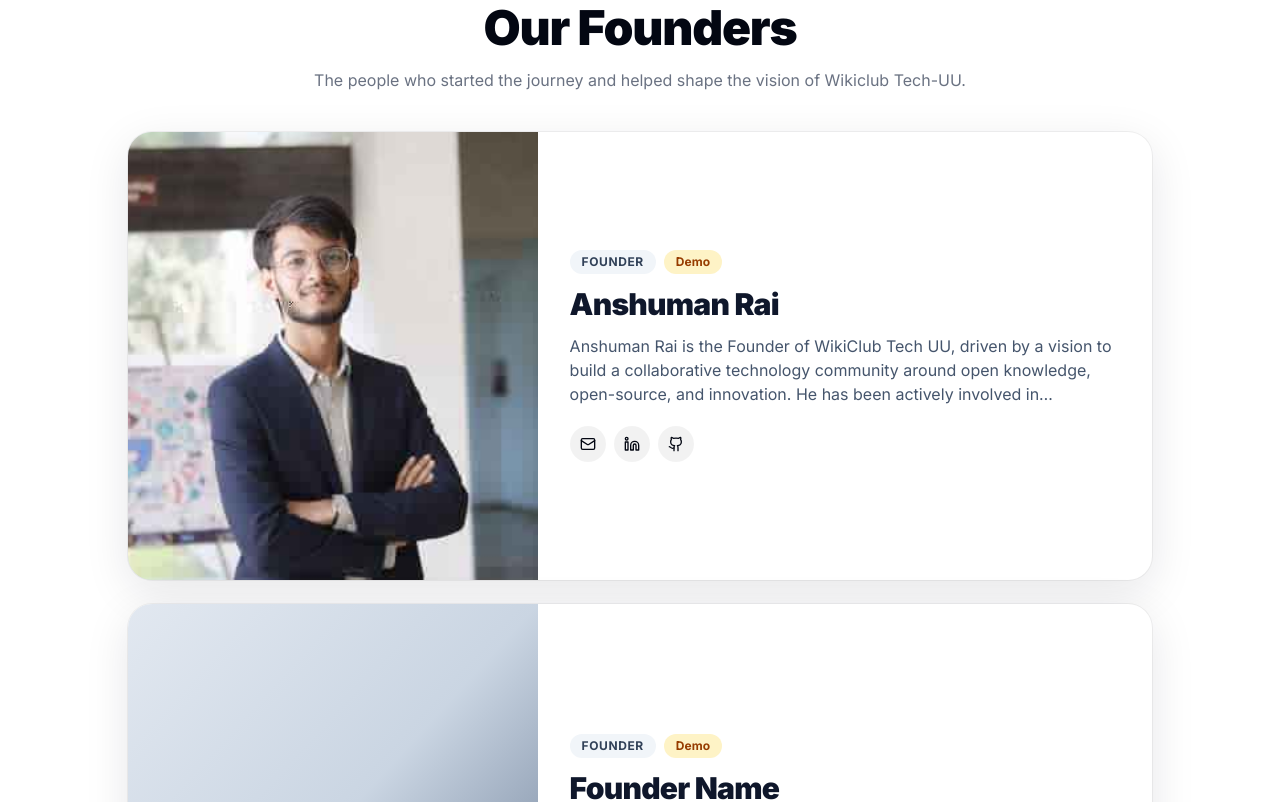
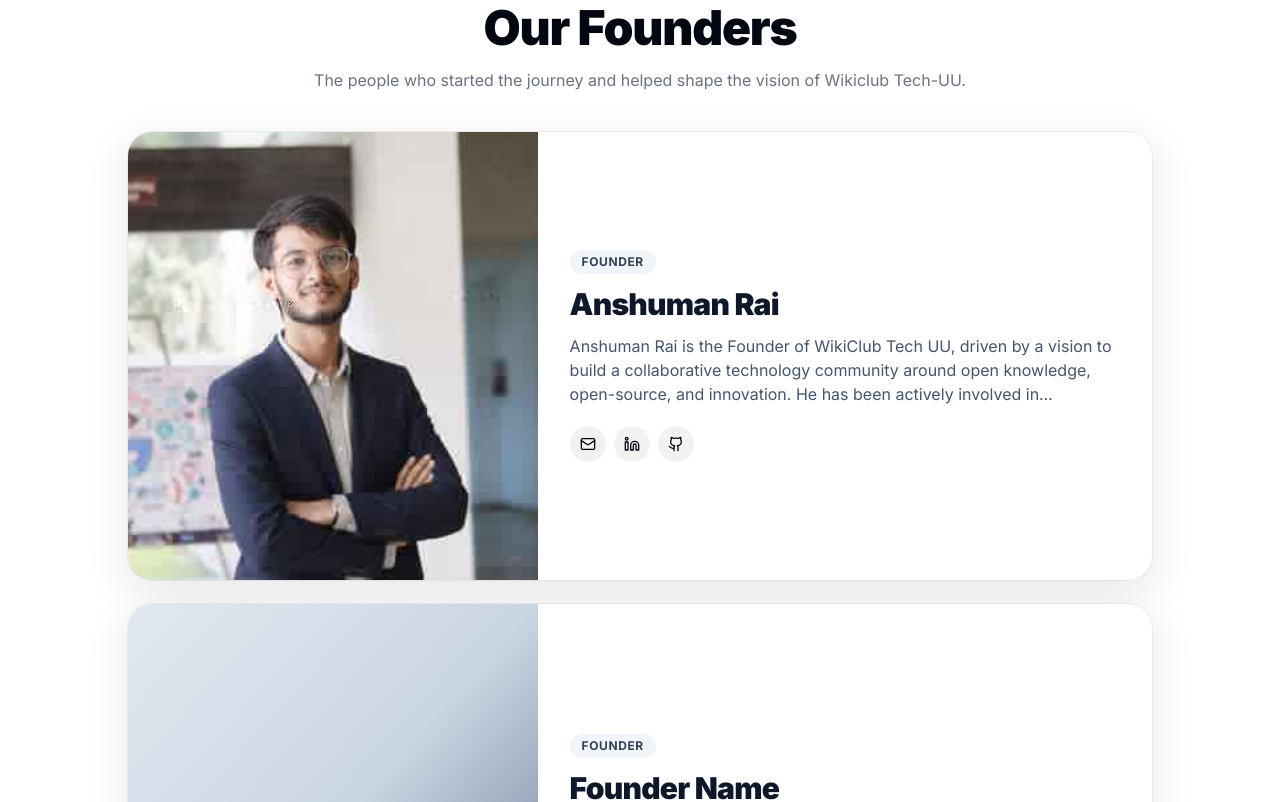
Before and after one commit to mishraji0519/wikiclubtech-nitin, a Next.js app in the folder WikiClub-Tech-UU-main/WikiClub-Tech-UU-main/: page /wikiclubtech-nitin/teams in a window 1280 px wide. Shown: the part 660-1462 px from the top of the page. Built offline with nearby package versions, Linux system fonts and the light colour scheme.

Commit message:
feat: remove demo badges and show team lead assignments

```diff
--- a/WikiClub-Tech-UU-main/WikiClub-Tech-UU-main/src/components/team/TeamMemberCard.tsx
+++ b/WikiClub-Tech-UU-main/WikiClub-Tech-UU-main/src/components/team/TeamMemberCard.tsx
@@ -13,6 +13,7 @@ interface TeamMemberCardProps {
   linkedin?: string;
   github?: string;
   bio?: string;
+  team?: string;
   demo?: boolean;
 }
 
@@ -52,11 +53,11 @@ const TeamMemberCard = ({
   linkedin,
   github,
   bio,
+  team,
   demo = false,
 }: TeamMemberCardProps) => {
   const [isModalOpen, setModalOpen] = useState(false);
-  const isFeatureCard =
-    roleType === 'founder' || roleType === 'coordinator' || roleType === 'mentor';
+  const isFeatureCard = roleType === 'founder' || roleType === 'coordinator' || roleType === 'mentor';
   const isCompactCard = roleType === 'volunteer';
   const tiltX = useMotionValue(0);
   const tiltY = useMotionValue(0);
@@ -77,6 +78,19 @@ const TeamMemberCard = ({
     tiltY.set(0);
   };
 
+  const roleBadge = (
+    <div className='mb-3 flex flex-wrap items-center gap-2'>
+      <span className='rounded-full bg-slate-100 px-3 py-1 text-xs font-bold uppercase tracking-wider text-slate-700'>
+        {role}
+      </span>
+      {team && (
+        <span className='rounded-full bg-blue-50 px-3 py-1 text-xs font-bold text-blue-700 ring-1 ring-blue-100'>
+          {team}
+        </span>
+      )}
+    </div>
+  );
+
   const socialLinks = (
     <div className='flex flex-wrap gap-2'>
       {email && <SocialLink href={`mailto:${email}`} icon={Mail} label='Email' />}
@@ -88,20 +102,9 @@ const TeamMemberCard = ({
   const imageBlock = (
     <div className='relative min-h-56 w-full shrink-0 self-stretch overflow-hidden bg-gradient-to-br from-slate-200 via-slate-300 to-slate-500 sm:min-h-64 sm:w-2/5'>
       {image ? (
-        <Image
-          src={assetPath(image)}
-          alt={name}
-          fill
-          unoptimized
-          sizes='(max-width: 640px) 100vw, 40vw'
-          className='object-cover object-[center_28%] transition-transform duration-700 ease-out group-hover:scale-105'
-        />
+        <Image src={assetPath(image)} alt={name} fill unoptimized sizes='(max-width: 640px) 100vw, 40vw' className='object-cover object-[center_28%] transition-transform duration-700 ease-out group-hover:scale-105' />
       ) : (
-        <div className='flex h-full w-full items-center justify-center'>
-          <span className='text-6xl font-black text-white/80'>
-            {name.charAt(0).toUpperCase()}
-          </span>
-        </div>
+        <div className='flex h-full w-full items-center justify-center'><span className='text-6xl font-black text-white/80'>{name.charAt(0).toUpperCase()}</span></div>
       )}
     </div>
   );
@@ -123,24 +126,9 @@ const TeamMemberCard = ({
           <div className='flex min-h-[28rem] flex-col items-stretch sm:flex-row'>
             {imageBlock}
             <div className='flex min-h-56 flex-1 flex-col justify-center p-6 sm:min-h-64 sm:p-8'>
-              <div className='mb-3 flex flex-wrap items-center gap-2'>
-                <span className='rounded-full bg-slate-100 px-3 py-1 text-xs font-bold uppercase tracking-wider text-slate-700'>
-                  {role}
-                </span>
-                {demo && (
-                  <span className='rounded-full bg-amber-100 px-3 py-1 text-xs font-bold text-amber-800'>
-                    Demo
-                  </span>
-                )}
-              </div>
-              <h3 className='text-2xl font-black tracking-tight text-slate-900 sm:text-3xl'>
-                {name}
-              </h3>
-              {bio && (
-                <p className='mt-3 line-clamp-3 max-w-2xl text-sm leading-6 text-slate-600 sm:text-base'>
-                  {bio}
-                </p>
-              )}
+              {roleBadge}
+              <h3 className='text-2xl font-black tracking-tight text-slate-900 sm:text-3xl'>{name}</h3>
+              {bio && <p className='mt-3 line-clamp-3 max-w-2xl whitespace-pre-line text-sm leading-6 text-slate-600 sm:text-base'>{bio}</p>}
               <div className='mt-5'>{socialLinks}</div>
             </div>
           </div>
@@ -148,32 +136,16 @@ const TeamMemberCard = ({
 
         <AnimatePresence>
           {isModalOpen && (
-            <motion.div
-              initial={{ opacity: 0 }}
-              animate={{ opacity: 1 }}
-              exit={{ opacity: 0 }}
-              className='fixed inset-0 z-50 flex items-center justify-center bg-black/70 p-4 backdrop-blur-sm'
-              onClick={() => setModalOpen(false)}
-            >
-              <motion.div
-                layoutId={`card-${name}`}
-                className='max-h-[90vh] w-full max-w-3xl overflow-auto rounded-3xl bg-white shadow-2xl'
-                onClick={(e) => e.stopPropagation()}
-              >
+            <motion.div initial={{ opacity: 0 }} animate={{ opacity: 1 }} exit={{ opacity: 0 }} className='fixed inset-0 z-50 flex items-center justify-center bg-black/70 p-4 backdrop-blur-sm' onClick={() => setModalOpen(false)}>
+              <motion.div layoutId={`card-${name}`} className='max-h-[90vh] w-full max-w-3xl overflow-auto rounded-3xl bg-white shadow-2xl' onClick={(e) => e.stopPropagation()}>
                 <div className='flex flex-col sm:flex-row'>
                   <div className='relative h-64 shrink-0 bg-slate-200 sm:h-auto sm:w-2/5'>
-                    {image ? (
-                      <Image src={assetPath(image)} alt={name} fill unoptimized sizes='40vw' className='object-cover object-[center_28%] transition-transform duration-700 ease-out group-hover:scale-105' />
-                    ) : (
-                      <div className='flex h-full min-h-64 items-center justify-center bg-gradient-to-br from-slate-200 to-slate-500'>
-                        <span className='text-7xl font-black text-white/80'>{name.charAt(0)}</span>
-                      </div>
-                    )}
+                    {image ? <Image src={assetPath(image)} alt={name} fill unoptimized sizes='40vw' className='object-cover object-[center_28%]' /> : <div className='flex h-full min-h-64 items-center justify-center bg-gradient-to-br from-slate-200 to-slate-500'><span className='text-7xl font-black text-white/80'>{name.charAt(0)}</span></div>}
                   </div>
                   <div className='p-7 sm:p-9'>
-                    <span className='rounded-full bg-slate-100 px-3 py-1 text-xs font-bold uppercase tracking-wider text-slate-700'>{role}</span>
+                    {roleBadge}
                     <h2 className='mt-4 text-3xl font-black text-slate-900'>{name}</h2>
-                    {bio && <p className='mt-5 leading-7 text-slate-600'>{bio}</p>}
+                    {bio && <p className='mt-5 whitespace-pre-line leading-7 text-slate-600'>{bio}</p>}
                     <div className='mt-7'>{socialLinks}</div>
                   </div>
                 </div>
@@ -195,28 +167,16 @@ const TeamMemberCard = ({
         style={{ rotateX, rotateY, transformPerspective: 900 }}
         onPointerMove={handlePointerMove}
         onPointerLeave={resetTilt}
-        className={`group cursor-pointer overflow-hidden rounded-2xl bg-white shadow-[0_10px_35px_rgba(15,23,42,0.08)] ring-1 ring-black/5 ${
-          isCompactCard ? 'rounded-xl' : ''
-        }`}
+        className={`group cursor-pointer overflow-hidden rounded-2xl bg-white shadow-[0_10px_35px_rgba(15,23,42,0.08)] ring-1 ring-black/5 ${isCompactCard ? 'rounded-xl' : ''}`}
         onClick={() => setModalOpen(true)}
       >
-        <div
-          className={`relative overflow-hidden bg-gradient-to-br from-slate-200 to-slate-500 ${
-            isCompactCard ? 'aspect-[5/4]' : 'aspect-[4/3]'
-          }`}
-        >
-          {image ? (
-            <Image src={assetPath(image)} alt={name} fill unoptimized sizes='(max-width: 768px) 100vw, 20vw' className='object-cover object-[center_28%] transition-transform duration-700 ease-out group-hover:scale-105' />
-          ) : (
-            <div className='flex h-full items-center justify-center'>
-              <span className='text-6xl font-black text-white/80'>{name.charAt(0).toUpperCase()}</span>
-            </div>
-          )}
+        <div className={`relative overflow-hidden bg-gradient-to-br from-slate-200 to-slate-500 ${isCompactCard ? 'aspect-[5/4]' : 'aspect-[4/3]'}`}>
+          {image ? <Image src={assetPath(image)} alt={name} fill unoptimized sizes='(max-width: 768px) 100vw, 20vw' className='object-cover object-[center_28%] transition-transform duration-700 ease-out group-hover:scale-105' /> : <div className='flex h-full items-center justify-center'><span className='text-6xl font-black text-white/80'>{name.charAt(0).toUpperCase()}</span></div>}
         </div>
         <div className={isCompactCard ? 'p-3' : 'p-5'}>
           <div className='flex flex-wrap items-center gap-2'>
             <span className='rounded-full bg-slate-100 px-3 py-1 text-xs font-bold text-slate-700'>{role}</span>
-            {demo && <span className='rounded-full bg-amber-100 px-3 py-1 text-xs font-bold text-amber-800'>Demo</span>}
+            {team && <span className='rounded-full bg-blue-50 px-3 py-1 text-xs font-bold text-blue-700 ring-1 ring-blue-100'>{team}</span>}
           </div>
           <h3 className={isCompactCard ? 'mt-2 text-base font-black text-slate-900' : 'mt-3 text-xl font-black text-slate-900'}>{name}</h3>
           {bio && <p className={isCompactCard ? 'mt-1 line-clamp-2 text-xs leading-5 text-slate-600' : 'mt-2 line-clamp-2 text-sm leading-6 text-slate-600'}>{bio}</p>}
@@ -226,31 +186,15 @@ const TeamMemberCard = ({
 
       <AnimatePresence>
         {isModalOpen && (
-          <motion.div
-            initial={{ opacity: 0 }}
-            animate={{ opacity: 1 }}
-            exit={{ opacity: 0 }}
-            className='fixed inset-0 z-50 flex items-center justify-center bg-black/70 p-4 backdrop-blur-sm'
-            onClick={() => setModalOpen(false)}
-          >
-            <motion.div
-              layoutId={`card-${name}`}
-              className='max-h-[90vh] w-full max-w-lg overflow-auto rounded-3xl bg-white p-8 shadow-2xl'
-              onClick={(e) => e.stopPropagation()}
-            >
+          <motion.div initial={{ opacity: 0 }} animate={{ opacity: 1 }} exit={{ opacity: 0 }} className='fixed inset-0 z-50 flex items-center justify-center bg-black/70 p-4 backdrop-blur-sm' onClick={() => setModalOpen(false)}>
+            <motion.div layoutId={`card-${name}`} className='max-h-[90vh] w-full max-w-lg overflow-auto rounded-3xl bg-white p-8 shadow-2xl' onClick={(e) => e.stopPropagation()}>
               <div className='relative mx-auto h-48 w-48 overflow-hidden rounded-2xl bg-slate-200'>
-                {image ? (
-                  <Image src={assetPath(image)} alt={name} fill unoptimized sizes='192px' className='object-cover object-[center_28%]' />
-                ) : (
-                  <div className='flex h-full items-center justify-center bg-gradient-to-br from-slate-200 to-slate-500'>
-                    <span className='text-6xl font-black text-white/80'>{name.charAt(0)}</span>
-                  </div>
-                )}
+                {image ? <Image src={assetPath(image)} alt={name} fill unoptimized sizes='192px' className='object-cover object-[center_28%]' /> : <div className='flex h-full items-center justify-center bg-gradient-to-br from-slate-200 to-slate-500'><span className='text-6xl font-black text-white/80'>{name.charAt(0)}</span></div>}
               </div>
               <div className='mt-6 text-center'>
-                <span className='rounded-full bg-slate-100 px-3 py-1 text-xs font-bold text-slate-700'>{role}</span>
+                <div className='flex flex-wrap justify-center gap-2'>{roleBadge}</div>
                 <h2 className='mt-3 text-3xl font-black text-slate-900'>{name}</h2>
-                {bio && <p className='mt-4 leading-7 text-slate-600'>{bio}</p>}
+                {bio && <p className='mt-4 whitespace-pre-line leading-7 text-slate-600'>{bio}</p>}
                 <div className='mt-6 flex justify-center'>{socialLinks}</div>
               </div>
             </motion.div>
```
